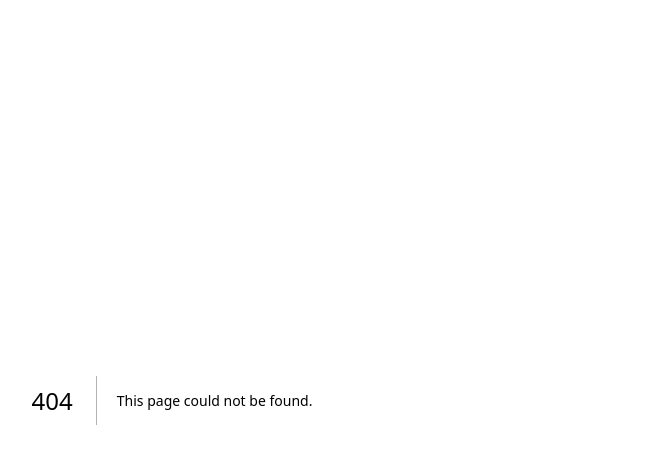
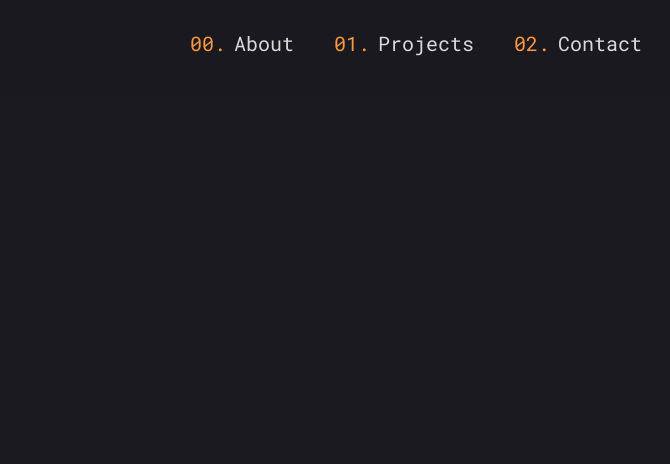
Before and after one commit to rafalnawojczyk/Personal-Portfolio-Website, a Next.js app: page /blog in a window 1280 px wide. Before the commit this address had no page. Shown: the top 464 px of the page, without its empty margins (468-1138 px from the left). Built offline with nearby package versions, Linux system fonts and the light colour scheme.

Commit message:
feat: add test main blog page

```diff
--- /dev/null
+++ b/pages/blog/index.tsx
@@ -0,0 +1,24 @@
+import Head from 'next/head';
+import Navigation from '../../components/navigation/Navigation';
+import { useState } from 'react';
+
+const Blog = () => {
+    const [blur, setBlur] = useState(false);
+
+    const blurToggler = (blur: boolean) => {
+        setBlur(blur);
+    };
+    return (
+        <>
+            <Head>
+                <title>Rafał Nawojczyk - Front-End Developer Portfolio</title>
+                <meta name="description" content="Front-end developer portfolio website made by Rafał Nawojczyk. " />
+                <meta name="viewport" content="width=device-width, initial-scale=1" />
+                <link rel="icon" href="/favicon.ico" />
+            </Head>
+            <Navigation blurToggler={blurToggler} />
+        </>
+    );
+};
+
+export default Blog;
```
